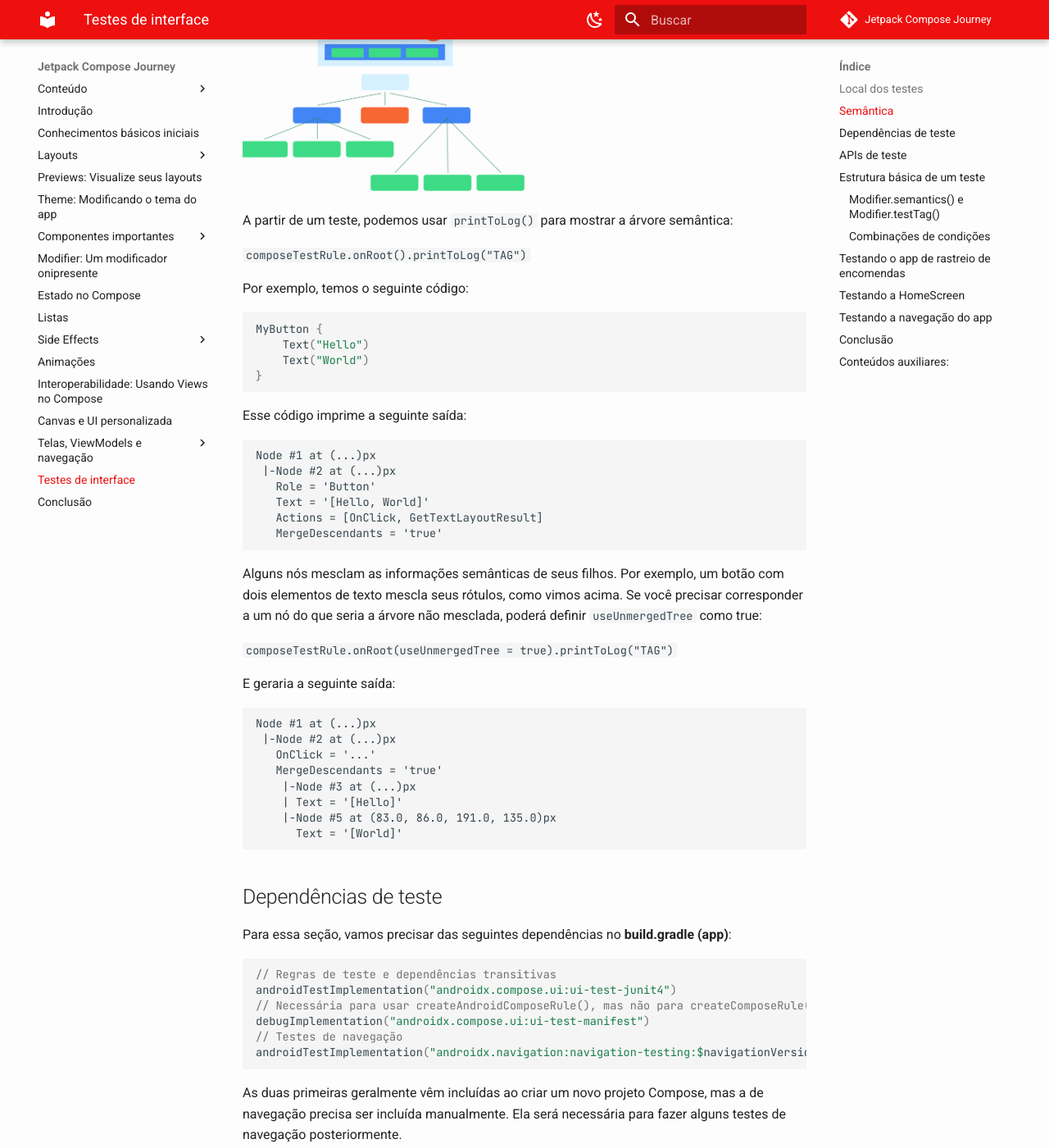
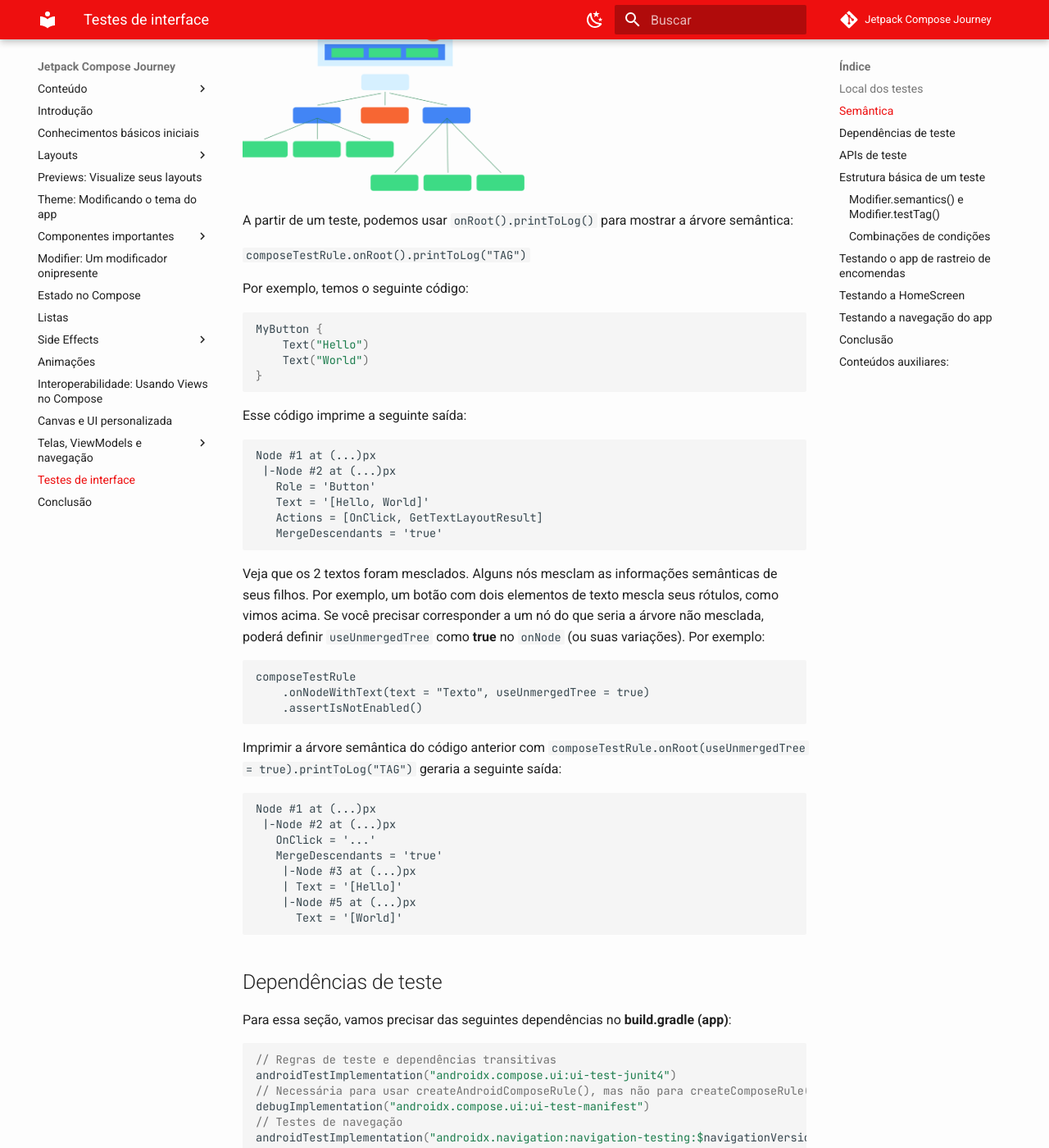
Before and after one commit to jsericksk/Jetpack-Compose-Journey, an MkDocs documentation site: the page built from docs/testing.md, in a window 1280 px wide and 1400 px high, scrolled down 1037 px. Shown: the whole window at 82% size. Built offline with MkDocs 1.6.1 and Material for MkDocs 9.7.7, drawn with Linux system fonts in a browser that asks for light colours; emoji names are drawn with the system emoji font; comment, search, counter and statistics services are not loaded.

Commit message:
testing.md atualizado

````diff
--- a/docs/testing.md
+++ b/docs/testing.md
@@ -14,7 +14,7 @@
 
 <img src="../testing/img-02.png" alt="Semântica" width="50%" height="30%"/>
 
-A partir de um teste, podemos usar ```printToLog()``` para mostrar a árvore semântica:
+A partir de um teste, podemos usar ```onRoot().printToLog()``` para mostrar a árvore semântica:
 
 ```composeTestRule.onRoot().printToLog("TAG")```
 
@@ -38,11 +38,15 @@
    MergeDescendants = 'true'
 ```
 
-Alguns nós mesclam as informações semânticas de seus filhos. Por exemplo, um botão com dois elementos de texto mescla seus rótulos, como vimos acima. Se você precisar corresponder a um nó do que seria a árvore não mesclada, poderá definir ```useUnmergedTree``` como true:
+Veja que os 2 textos foram mesclados. Alguns nós mesclam as informações semânticas de seus filhos. Por exemplo, um botão com dois elementos de texto mescla seus rótulos, como vimos acima. Se você precisar corresponder a um nó do que seria a árvore não mesclada, poderá definir ```useUnmergedTree``` como **true** no ```onNode``` (ou suas variações). Por exemplo:
 
-```composeTestRule.onRoot(useUnmergedTree = true).printToLog("TAG")```
+```
+composeTestRule
+    .onNodeWithText(text = "Texto", useUnmergedTree = true)
+    .assertIsNotEnabled()
+```
 
-E geraria a seguinte saída:
+Imprimir a árvore semântica do código anterior com ```composeTestRule.onRoot(useUnmergedTree = true).printToLog("TAG")``` geraria a seguinte saída:
 
 ```
 Node #1 at (...)px
@@ -51,7 +55,7 @@
    MergeDescendants = 'true'
     |-Node #3 at (...)px
     | Text = '[Hello]'
-    |-Node #5 at (83.0, 86.0, 191.0, 135.0)px
+    |-Node #5 at (...)px
       Text = '[World]'
 ```
 
````
